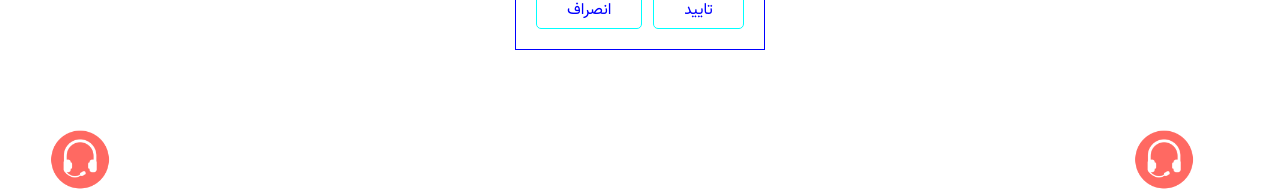
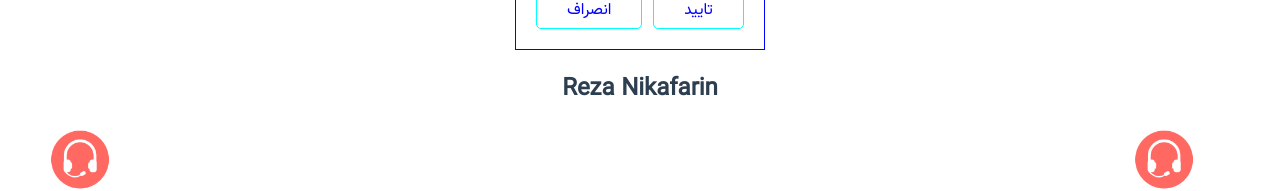
Before and after one commit to rezanikafarin700/dress, a Vue app: page /test1 in a window 1280 px wide. Shown: the part 531-722 px from the top of the page. Built offline with nearby package versions, Linux system fonts and the light colour scheme.

Commit message:
Update Test1 3

```diff
--- a/src/views/Test1.vue
+++ b/src/views/Test1.vue
@@ -7,6 +7,7 @@
 		</div>
 
 		<h1>{{ today }}</h1>
+		<h2> Reza Nikafarin </h2>
 	</div>
 </template>
 
```
